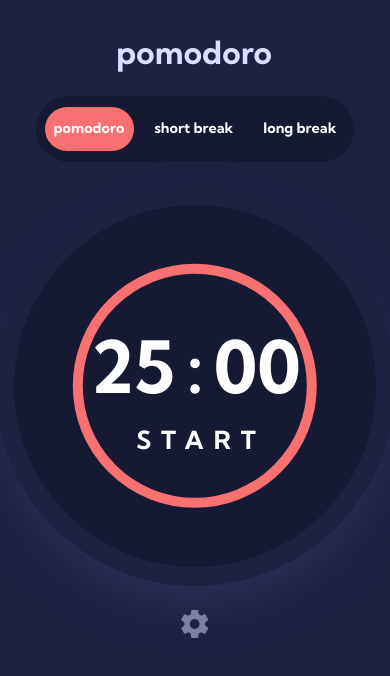
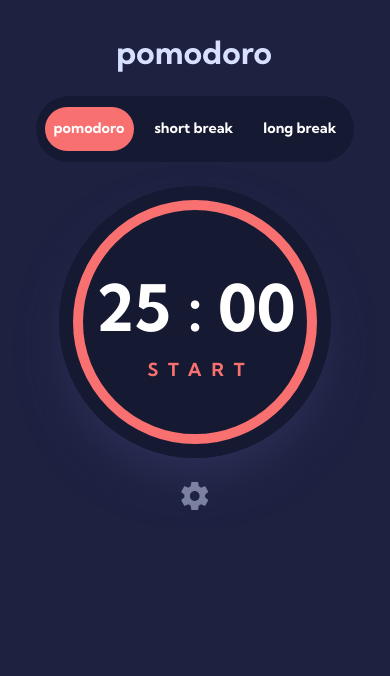
Before and after one commit to BigDahn/Pomodoro_App, a React (Vite) app: page / in a window 390 px wide. Shown: the top 676 px of the page. Built offline with nearby package versions, Linux system fonts and the light colour scheme.

Commit message:
final commit

```diff
--- a/src/App.jsx
+++ b/src/App.jsx
@@ -6,14 +6,19 @@ import { usePomodoro } from "./contexts/Pomodoro";
 import SettingsModal from "./Modal/SettingsModal";
 
 function App() {
-  const { isModal } = usePomodoro();
+  const { isModal, initialFont } = usePomodoro();
+
   return (
-    <div className="flex gap-6 flex-col items-center m-auto py-10">
-      {isModal && <SettingsModal />}
-      <Heading />
-      <TimerApp />
-      <Settings />
-    </div>
+    <>
+      <div
+        className={`flex gap-6 flex-col items-center m-auto py-10 relative w-full ${initialFont}`}
+      >
+        <Heading />
+        <TimerApp />
+        <Settings />
+        {isModal && <SettingsModal />}
+      </div>
+    </>
   );
 }
 
--- a/src/Header/Heading.jsx
+++ b/src/Header/Heading.jsx
@@ -1,14 +1,14 @@
 import { usePomodoro } from "../contexts/Pomodoro";
 
 function Heading() {
-  const { options, fullOption, dispatch, initialFont, initialColor } =
+  const { options, fullOption, dispatch, initialColor } =
     usePomodoro();
 
   return (
     <section className="flex flex-col gap-6 items-center">
       <img src="/assets/logo.svg" />
       <div
-        className={`flex gap-3 ${initialFont} text-white bg-[#161932]  rounded-full py-[11px] px-[9px] text-[14.5px] md:text-[18px] md:py-3 md:px-3`}
+        className={`flex gap-3  text-white bg-[#161932]  rounded-full py-[11px] px-[9px] text-[14.5px] md:text-[18px] md:py-3 md:px-3`}
       >
         {fullOption.map((s, index) => {
           return (
--- a/src/Modal/SettingsModal.jsx
+++ b/src/Modal/SettingsModal.jsx
@@ -3,8 +3,15 @@ import { usePomodoro } from "../contexts/Pomodoro";
 import { FaCheck } from "react-icons/fa";
 
 function SettingsModal() {
-  const { dispatch, initialFont, fonts, initialColor, color, fullOptions } =
-    usePomodoro();
+  const {
+    dispatch,
+    initialFont,
+    fonts,
+    initialColor,
+    color,
+    fullOptions,
+    isModal,
+  } = usePomodoro();
 
   const [changedFont, setChangedFonts] = useState(initialFont);
   const [changedColor, setChangedColor] = useState(initialColor);
@@ -18,7 +25,6 @@ function SettingsModal() {
   );
 
   const IncreaseButton = (name) => {
-    console.log(name);
     const newTime = changeTime.map((s) => {
       if (s.name === name) {
         return {
@@ -65,11 +71,14 @@ function SettingsModal() {
   };
 
   return (
+    <>
       <div
-      className={`bg-white w-[100%] h-[575px] md:w-[540px] lg:h-[470px] fixed   m-auto z-[99999] rounded-3xl top-[5%] lg:bottom-[100px] font-${initialFont} `}
+        className={`bg-white w-[100%] h-[575px] md:w-[540px] lg:h-[470px] absolute top-0 left-0 right-0 bottom-0 m-auto z-[99999] rounded-3xl `}
       >
         <div className="flex items-center justify-between  md:py-6 border-b border-gray-300 py-5">
-        <h3 className={`text-[#161932] font-bold ${initialFont} text-4xl px-6`}>
+          <h3
+            className={`text-[#161932] font-bold ${initialFont} text-4xl px-6`}
+          >
             Settings
           </h3>
           <img
@@ -215,6 +224,7 @@ function SettingsModal() {
           Apply
         </button>
       </div>
+    </>
   );
 }
 
--- a/src/Timer/TimerApp.jsx
+++ b/src/Timer/TimerApp.jsx
@@ -6,8 +6,15 @@ import {
 } from "react-circular-progressbar";
 
 function TimerApp() {
-  const { timer, dispatch, status, maxValue, initialFont, initialColor } =
-    usePomodoro();
+  const {
+    timer,
+    dispatch,
+    status,
+    maxValue,
+    initialFont,
+    initialColor,
+    fullOption,
+  } = usePomodoro();
 
   const MaxValue = maxValue * 60;
   const mins = Math.floor(timer / 60);
@@ -28,24 +35,27 @@ function TimerApp() {
   const circumference = 2 * Math.PI * radius;
   const strokeOffset = ((MaxValue - timer) / MaxValue) * circumference;
 
+  console.log(timer);
+  console.log(fullOption);
+
   return (
     <div>
       {timer === 0 ? (
         <button
-          className="h-[25rem] w-[25rem] bg-[#1E213F] rounded-full flex  m-auto  items-center justify-center shadow-2xl shadow-[#2E325A]"
+          className="h-[100%] w-[100%] md:h-[25rem] md:w-[25rem] bg-[#1E213F] rounded-full flex  m-auto  items-center justify-center shadow-2xl shadow-[#2E325A]"
           role="button"
           onClick={() => {
             dispatch({ type: "restart" });
           }}
         >
-          <div className=" h-[22.6rem] w-[22.6rem] bg-[#161932] rounded-full relative flex flex-col">
+          <div className=" h-[17rem] w-[17rem] md:h-[22.6rem] md:w-[22.6rem] bg-[#161932] rounded-full relative flex flex-col">
             <svg className="h-full w-full absolute rotate-[270deg] ">
               <circle
                 cy="50%"
                 cx="50%"
                 r={radius}
                 className="circle"
-                stroke="white"
+                stroke="#d3e6ec"
                 strokeWidth={10}
                 fill="none"
                 style={{
@@ -56,17 +66,23 @@ function TimerApp() {
             </svg>
             <div className="flex flex-col cursor-pointer m-auto items-center  ">
               <div
-                className={`text-[4.5rem] text-white font-bold text-center ${initialFont} flex items-center gap-1 w-[14rem] justify-evenly   m-auto`}
+                className={`text-[4rem] md:text-[4.5rem] text-white font-bold text-center  flex items-center gap-1 w-[14rem] justify-evenly   m-auto`}
               >
                 <h2
-                  className={`text-[5rem] text-white font-bold text-center ${initialFont}`}
+                  className={`w-[5rem] md:w-[7rem] text-white font-bold text-center `}
                 >
-                  {mins < 10 ? `0${mins}` : mins}:{sec < 10 ? `0${sec}` : sec}
+                  {mins < 10 ? `0${mins}` : mins}
+                </h2>
+                :
+                <h2
+                  className={`w-[5rem] md:w-[7rem] text-white font-bold text-center `}
+                >
+                  {sec < 10 ? `0${sec}` : sec}
                 </h2>
               </div>
 
               <h4
-                className={`text-[25px] font-bold text-white ${initialFont} tracking-[10px] text-center ml-6 `}
+                className={`text-[20px] md:text-[25px] font-bold text-white tracking-[10px] text-center ml-3 md:ml-6 `}
               >
                 RESTART
               </h4>
@@ -75,15 +91,15 @@ function TimerApp() {
         </button>
       ) : (
         <button
-          className="h-[25rem] w-[25rem] bg-[#1E213F] rounded-full flex  m-auto  items-center justify-center shadow-2xl shadow-[#2E325A]"
+          className="h-[100%] w-[100%] md:h-[25rem] md:w-[25rem] bg-[#1E213F] rounded-full flex  m-auto  items-center justify-center shadow-2xl shadow-[#2E325A]"
           role="button"
           onClick={() => {
             dispatch({ type: "start/pause" });
           }}
           disabled={timer <= 0}
         >
-          <div className=" h-[22.6rem] w-[22.6rem] bg-[#161932] rounded-full relative flex flex-col">
-            <svg className="h-full w-full absolute rotate-[270deg] ">
+          <div className=" h-[17rem] w-[17rem] md:h-[22.6rem] md:w-[22.6rem] bg-[#161932] rounded-full relative flex flex-col">
+            <svg className="h-full w-full absolute rotate-[270deg]  ">
               <circle
                 cy="50%"
                 cx="50%"
@@ -100,14 +116,17 @@ function TimerApp() {
             </svg>
             <div className="flex flex-col cursor-pointer m-auto items-center  ">
               <div
-                className={`text-[4.5rem] text-white font-bold text-center ${initialFont} flex items-center gap-1 w-[14rem] justify-evenly   m-auto`}
+                className={`text-[4rem] md:text-[4.5rem] text-white font-bold text-center  flex items-center gap-1 w-[14rem] justify-evenly   m-auto`}
               >
-                <h4 className="w-[7rem]">{mins < 10 ? `0${mins}` : mins}</h4>:
+                <h4 className="w-[5rem] md:w-[7rem]">
+                  {mins < 10 ? `0${mins}` : mins}
+                </h4>
+                :
                 <h3
                   className={`${
                     mins < 1 && sec < 30
-                      ? "w-[7rem] text-red-600 animate-pulse"
-                      : "w-[7rem] "
+                      ? " w-[5rem] md:w-[7rem] text-red-600 animate-pulse"
+                      : "w-[5rem] md:w-[7rem] "
                   }`}
                 >
                   {" "}
@@ -115,7 +134,7 @@ function TimerApp() {
                 </h3>
               </div>
               <h4
-                className={`text-[25px] font-bold text-white ${initialFont} tracking-[10px] text-center ml-3 `}
+                className={` text-[18px] md:text-[25px] font-bold ${initialColor.textColor}  tracking-[10px] text-center ml-3 `}
               >
                 {status ? "PAUSE" : "START"}
               </h4>
--- a/src/contexts/Pomodoro.jsx
+++ b/src/contexts/Pomodoro.jsx
@@ -7,26 +7,31 @@ const color = [
   {
     color: "bg-[#f87070]",
     fill: "#f87070",
+    textColor: "text-[#f87070]",
   },
   {
     color: "bg-[#70f2f7]",
     fill: "#70f2f7",
+    textColor: "text-[#70f2f7]",
   },
   {
     color: "bg-[#d881f8]",
     fill: "#d881f8",
+    textColor: "text-[#d881f8]",
   },
 ];
+
+const seconds = 60;
 
 const fullOptions = [
   {
     name: "pomodoro",
-    defaultTime: 1500,
+    defaultTime: 25 * seconds,
   },
-  { name: "short break", defaultTime: 300 },
+  { name: "short break", defaultTime: 5 * seconds },
   {
     name: "long break",
-    defaultTime: 900,
+    defaultTime: 15 * seconds,
   },
 ];
 
@@ -40,6 +45,7 @@ const initialState = {
   initialFont: fonts.at(0),
   initialColor: color.at(0),
   fullOption: fullOptions,
+  editedFullOption: fullOptions, // state changes after edit is made on the input field
 };
 
 function reducer(state, action) {
@@ -80,8 +86,9 @@ function reducer(state, action) {
         if (s.name === state.options) {
           return {
             ...s,
-            defaultTime: fullOptions.filter((s) => s.name === state.options)[0]
-              .defaultTime,
+            defaultTime: state.editedFullOption.filter(
+              (s) => s.name === state.options
+            )[0].defaultTime,
           };
         }
         return s;
@@ -161,6 +168,12 @@ function reducer(state, action) {
             defaultTime: s.defaultTime * 60,
           };
         }),
+        editedFullOption: action.payload.changeTime.map((s) => {
+          return {
+            ...s,
+            defaultTime: s.defaultTime * 60,
+          };
+        }),
         options: stateOption,
         maxValue: init,
       };
```
Lines whose indentation alone changed are shown as unchanged.
